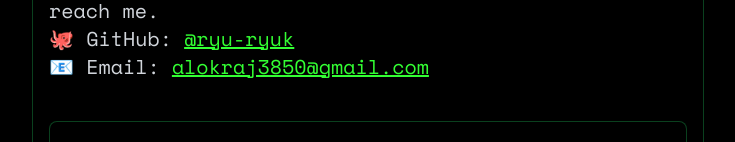
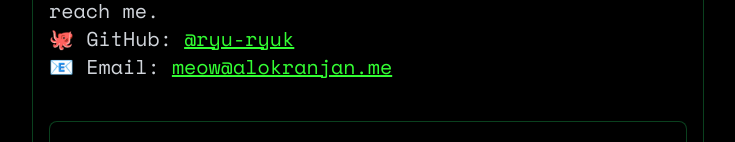
Before and after one commit to ryu-ryuk/terminal, a website built with Vite: page about.html in a window 1280 px wide. Shown: the part 3080-3222 px from the top of the page, without its empty margins (272-1007 px from the left). Built offline with nearby package versions, Linux system fonts and the light colour scheme; no server answers.

Commit message:
mail update

```diff
--- a/about.html
+++ b/about.html
@@ -533,8 +533,8 @@
                     <p class="text-gray-300">
                         🐙 GitHub: <a href="https://github.com/ryu-ryuk/"
                             class="text-green-300 underline">@ryu-ryuk</a><br>
-                        📧 Email: <a href="mailto:alokraj3850@gmail.com"
-                            class="text-green-300 underline">alokraj3850@gmail.com</a>
+                        📧 Email: <a href="mailto:meow@alokranjan.me"
+                            class="text-green-300 underline">meow@alokranjan.me</a>
                     </p>
                     <section class="mb-10 mt-10">
                         <div class="bg-black/40 border border-green-700/50 rounded-lg p-4">
--- a/index.html
+++ b/index.html
@@ -165,7 +165,7 @@
           🐙 GitHub:
           <a href="https://github.com/ryu-ryuk/" class="text-green-300 underline">@ryu-ryuk</a><br />
           📧 Email:
-          <a href="mailto:alokraj3850@gmail.com" class="text-green-300 underline">alokraj3850@gmail.com</a>
+          <a href="mailto:meow@alokranjan.me" class="text-green-300 underline">meow@alokranjan.me</a>
         </p>
       </div>
     </section>
```
